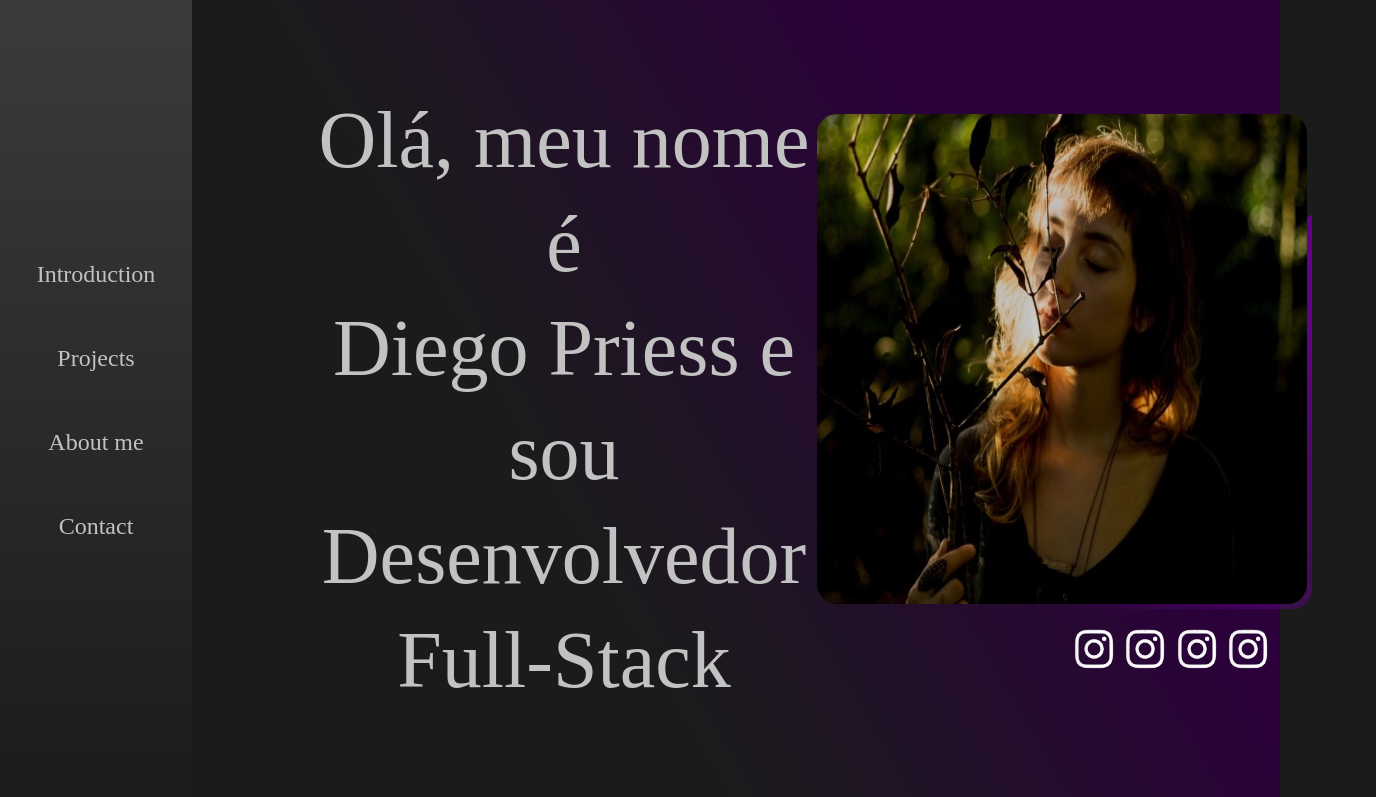
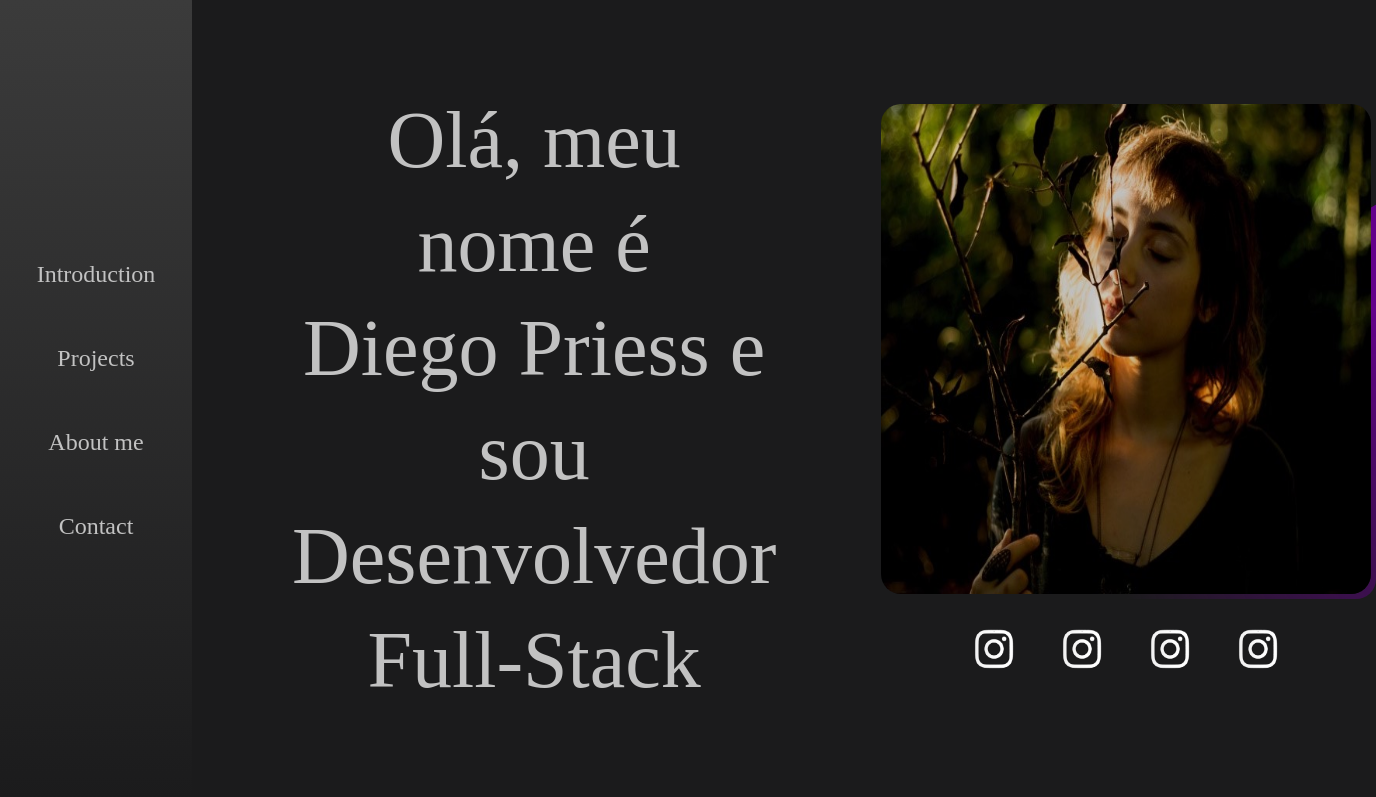
Before and after one commit to DiegoPriess/my-website, a plain HTML site: page index.html in a window 1280 px wide. Shown: the top 797 px of the page, 1376 px wide, since content can reach past the window. Drawn offline with Linux system fonts and the light colour scheme.

Commit message:
Realizando pequenas alterações

```diff
--- a/assets/style/main.css
+++ b/assets/style/main.css
@@ -11,7 +11,6 @@ body{
     width: 85%;
     height: 100%;
     margin-left: 15%;
-    background-image: linear-gradient(-120deg, #2b003b 20%, #1b1b1c 50%);
 }
 
 .introduction{
@@ -68,8 +67,8 @@ body{
     display: flex;
     justify-content: space-evenly;
     align-items: center;
-    width: 100%;
-    margin: 20px;
+    width: 80%;
+    margin: 30px;
 }
 
 .contacts img{
@@ -95,7 +94,7 @@ body{
     flex-direction: column;
     justify-content: center;
     align-items: center;
-    width: 20%;
+    width: 50%;
     height: 100%;
 }
 
@@ -108,7 +107,6 @@ body{
     position: relative;
     overflow: hidden;
     border-radius: 20px;
-    margin-left: -100%;
 }
 
 .introduction-image-content::before{
--- a/index.html
+++ b/index.html
@@ -39,7 +39,7 @@
                     <div class="projects-content">
                         <div class="card">
                             <div class="card-content">
-                                <img src="assets/img/projects/geld.jpeg" alt="">
+                                <!--<img src="assets/img/projects/geld.jpeg" alt="">-->
                             </div>
                         </div>
                         <div class="card">
```
